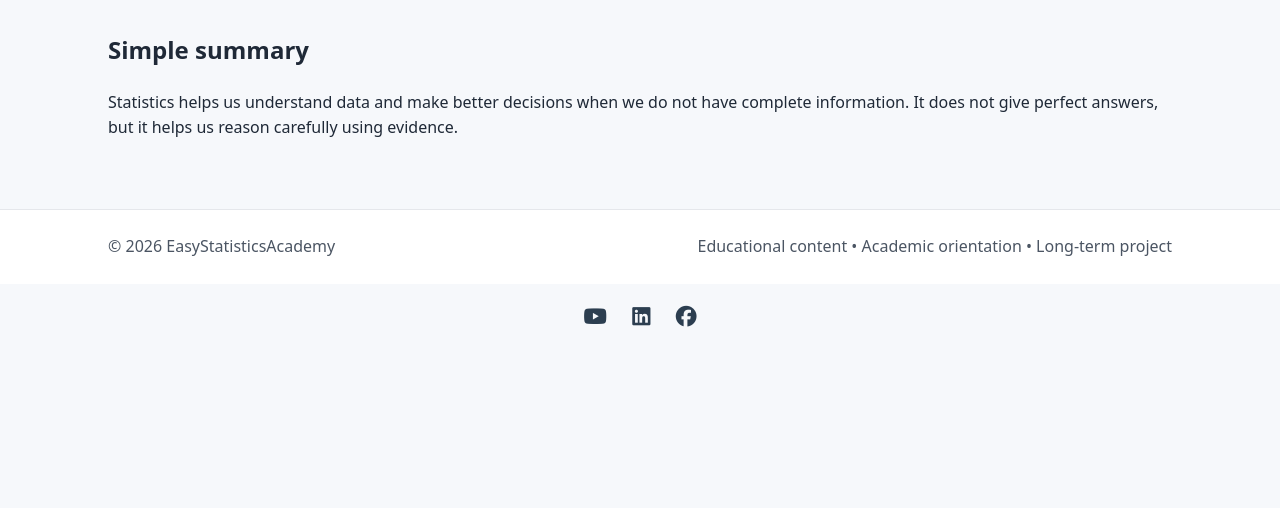
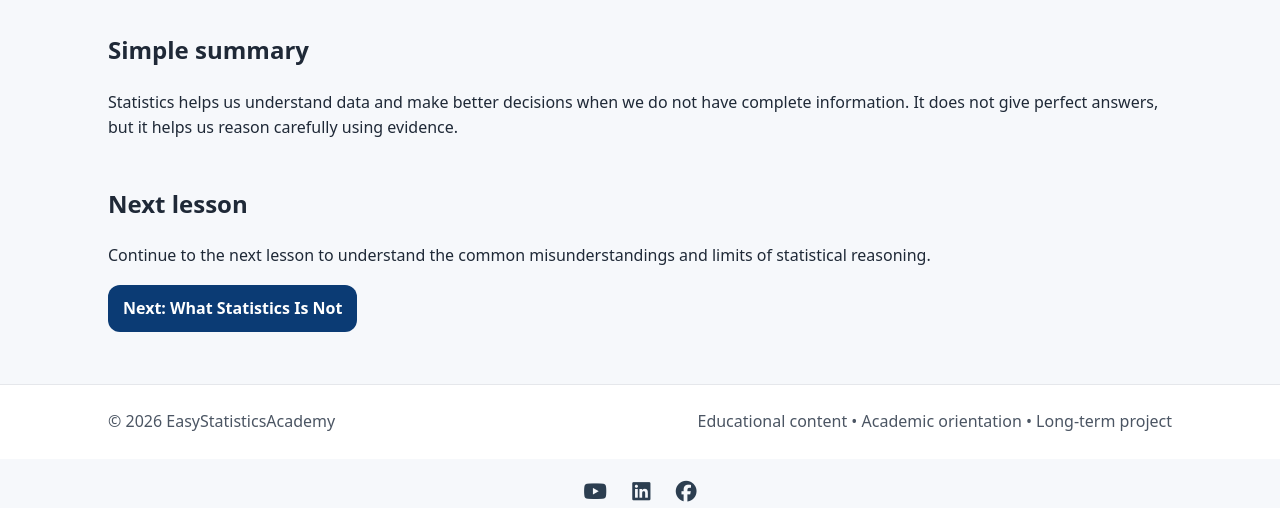
Before and after one commit to ammar-homaida-statistics/easystatisticsacademy, a Jekyll site: the page built from foundations/what-is-statistics/index.md, in a window 1280 px wide and 900 px high, scrolled down 2067 px, cut to the strip 392-900 px from the top of the window. Built offline with Jekyll 4.4.1, drawn with Linux system fonts in a browser that asks for light colours; before the commit the page ends 2792 px from its top, so only the background shows below that.

Commit message:
Add next lesson button

```diff
--- a/foundations/what-is-statistics/index.md
+++ b/foundations/what-is-statistics/index.md
@@ -199,3 +199,18 @@ lesson_order: 1
     </p>
   </div>
 </section>
+
+<section class="section section-next">
+  <div class="content-narrow">
+    <h2>Next lesson</h2>
+
+    <p>
+      Continue to the next lesson to understand the common misunderstandings
+      and limits of statistical reasoning.
+    </p>
+
+    <a class="btn btn-primary" href="/foundations/what-statistics-is-not/">
+      Next: What Statistics Is Not
+    </a>
+  </div>
+</section>
```
